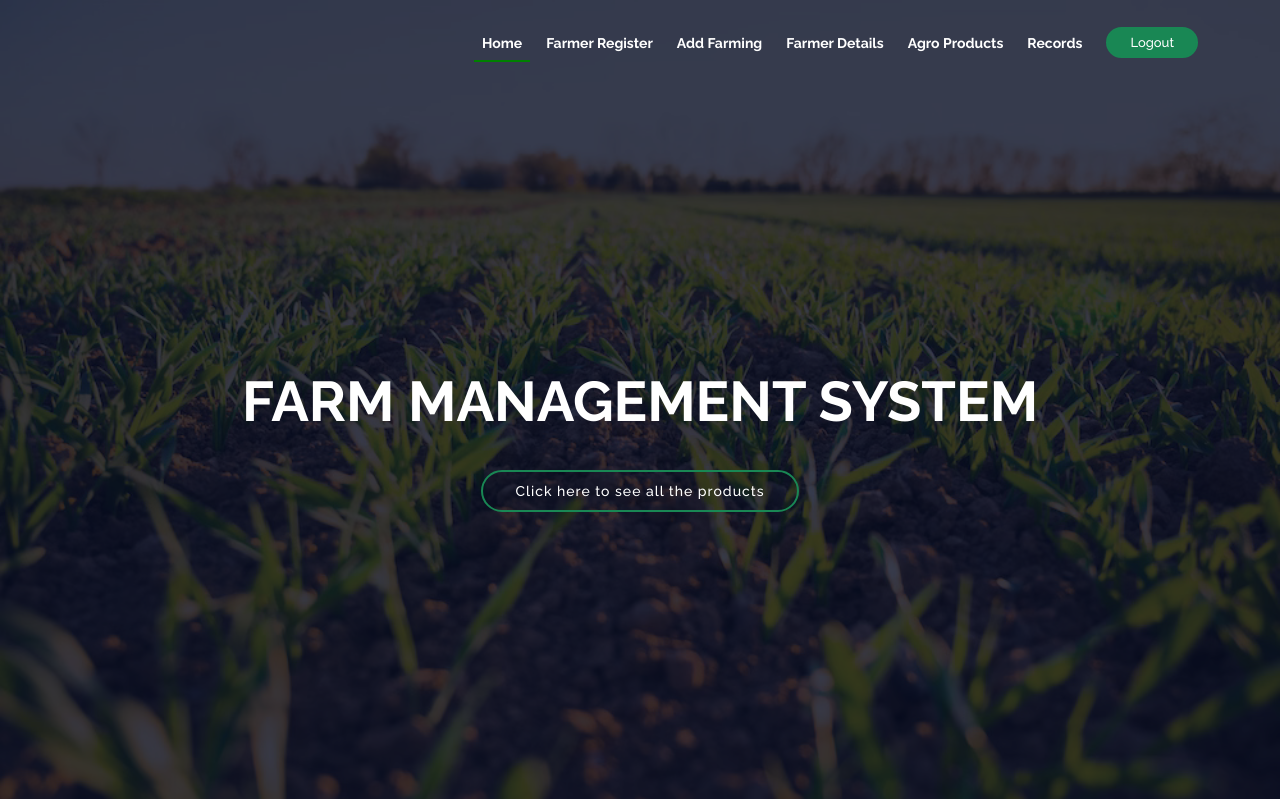
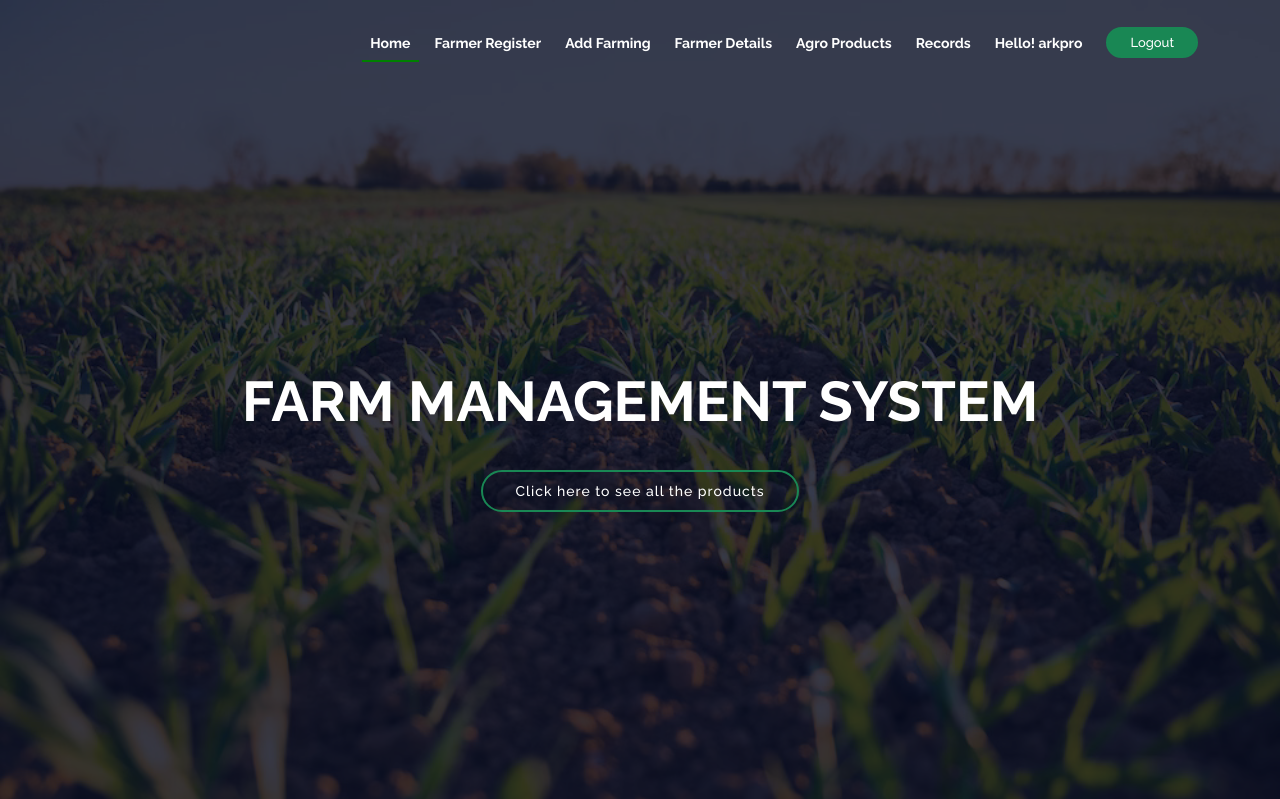
Before and after one commit to girijachachada/Farm_Management_System, a Flask app: page /addagroproduct in a window 1280 px wide. Shown: the top 799 px of the page. Run offline with Flask 3, Linux system fonts and the light colour scheme; a user stored in the database is signed in; data comes from the database, SQL or seed files in the repository; parts of the project's set-up code (start-up, migrations or seed data) failed here and were passed over; some libraries are stand-ins or nearby versions.

Commit message:
Updating

```diff
--- a/templates/base.html
+++ b/templates/base.html
@@ -42,6 +42,7 @@
  <li><a href="/farmerdetails">Farmer Details</a></li>
  <li><a href="/agroproducts">Agro Products</a></li>
  <li><a href="/triggers">Records</a></li>
+ <li><a>Hello! {{current_user.username}}</a></li>
 
 
 
```
